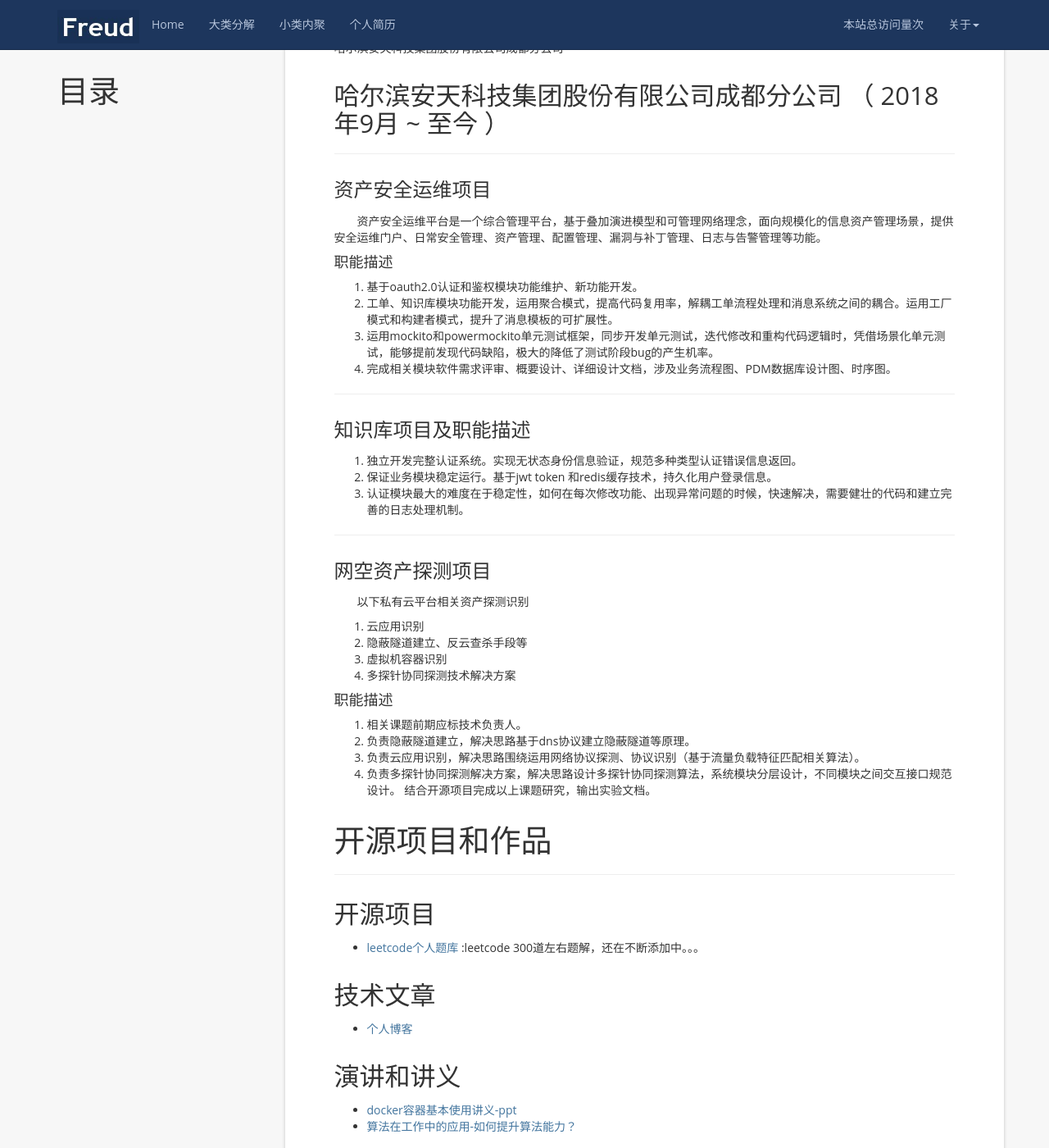
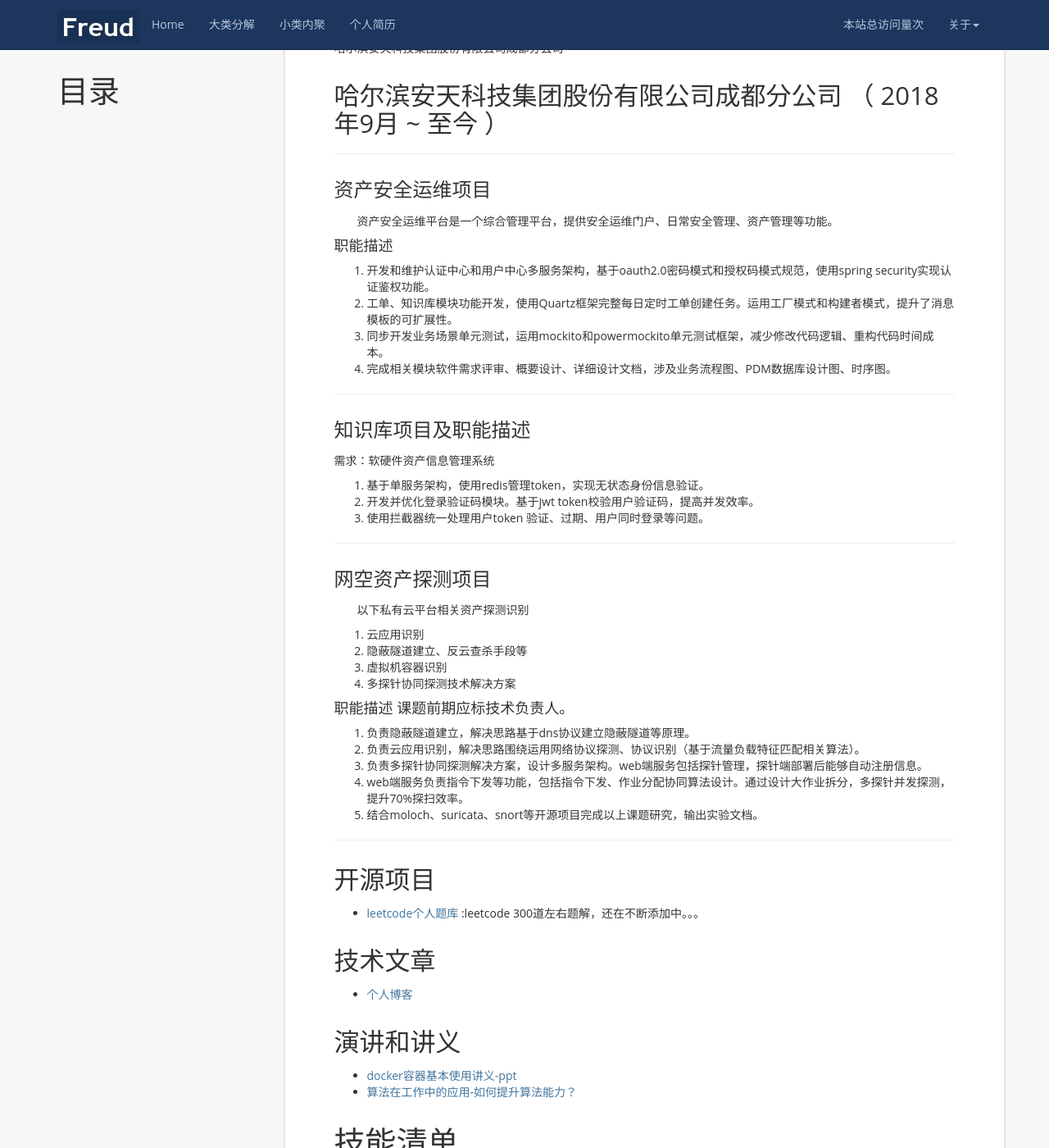
Before and after one commit to eatMelon-Masses/eatMelon-Masses.github.io, a Jekyll site: the page built from yeizi.MD, in a window 1280 px wide and 1400 px high, scrolled down 856 px. Shown: the whole window at 82% size. Built offline with Jekyll 4.4.1, drawn with Linux system fonts in a browser that asks for light colours; nearby versions of some CDN libraries; a script that is not in the unit is left out; comment, search, counter and statistics services are not loaded; some of the changed text lies outside the part shown.

Commit message:
fix: 完善个人负责部分职能描述

```diff
--- a/yeizi.MD
+++ b/yeizi.MD
@@ -28,19 +28,20 @@ permalink: /yiezi/
 
 ***
 ### 资产安全运维项目
-&emsp;&emsp;资产安全运维平台是一个综合管理平台，基于叠加演进模型和可管理网络理念，面向规模化的信息资产管理场景，提供安全运维门户、日常安全管理、资产管理、配置管理、漏洞与补丁管理、日志与告警管理等功能。
+&emsp;&emsp;资产安全运维平台是一个综合管理平台，提供安全运维门户、日常安全管理、资产管理等功能。
 
 #### 职能描述
-1. 基于oauth2.0认证和鉴权模块功能维护、新功能开发。
-2. 工单、知识库模块功能开发，运用聚合模式，提高代码复用率，解耦工单流程处理和消息系统之间的耦合。运用工厂模式和构建者模式，提升了消息模板的可扩展性。
-3. 运用mockito和powermockito单元测试框架，同步开发单元测试，迭代修改和重构代码逻辑时，凭借场景化单元测试，能够提前发现代码缺陷，极大的降低了测试阶段bug的产生机率。
+1. 开发和维护认证中心和用户中心多服务架构，基于oauth2.0密码模式和授权码模式规范，使用spring security实现认证鉴权功能。
+2. 工单、知识库模块功能开发，使用Quartz框架完整每日定时工单创建任务。运用工厂模式和构建者模式，提升了消息模板的可扩展性。
+3. 同步开发业务场景单元测试，运用mockito和powermockito单元测试框架，减少修改代码逻辑、重构代码时间成本。
 4. 完成相关模块软件需求评审、概要设计、详细设计文档，涉及业务流程图、PDM数据库设计图、时序图。
 
 ***
 ### 知识库项目及职能描述
-1. 独立开发完整认证系统。实现无状态身份信息验证，规范多种类型认证错误信息返回。
-2. 保证业务模块稳定运行。基于jwt token 和redis缓存技术，持久化用户登录信息。
-3. 认证模块最大的难度在于稳定性，如何在每次修改功能、出现异常问题的时候，快速解决，需要健壮的代码和建立完善的日志处理机制。
+需求：软硬件资产信息管理系统
+1. 基于单服务架构，使用redis管理token，实现无状态身份信息验证。
+2. 开发并优化登录验证码模块。基于jwt token校验用户验证码，提高并发效率。
+3. 使用拦截器统一处理用户token 验证、过期、用户同时登录等问题。
 
 ***
 ### 网空资产探测项目
@@ -51,14 +52,12 @@ permalink: /yiezi/
 3. 虚拟机容器识别
 4. 多探针协同探测技术解决方案
 
-#### 职能描述
-1. 相关课题前期应标技术负责人。
-2. 负责隐蔽隧道建立，解决思路基于dns协议建立隐蔽隧道等原理。
-3. 负责云应用识别，解决思路围绕运用网络协议探测、协议识别（基于流量负载特征匹配相关算法）。
-4. 负责多探针协同探测解决方案，解决思路设计多探针协同探测算法，系统模块分层设计，不同模块之间交互接口规范设计。
-结合开源项目完成以上课题研究，输出实验文档。
-
-# 开源项目和作品
+#### 职能描述 课题前期应标技术负责人。
+1. 负责隐蔽隧道建立，解决思路基于dns协议建立隐蔽隧道等原理。
+2. 负责云应用识别，解决思路围绕运用网络协议探测、协议识别（基于流量负载特征匹配相关算法）。
+3. 负责多探针协同探测解决方案，设计多服务架构。web端服务包括探针管理，探针端部署后能够自动注册信息。
+4. web端服务负责指令下发等功能，包括指令下发、作业分配协同算法设计。通过设计大作业拆分，多探针并发探测，提升70%探扫效率。
+5. 结合moloch、suricata、snort等开源项目完成以上课题研究，输出实验文档。
 
 ***
 ## 开源项目
@@ -77,16 +76,19 @@ permalink: /yiezi/
 # 技能清单
 
 以下均为我熟练使用的技能
-- **理论基础**: 熟悉java语言、熟悉基础数据结构与算法、熟悉计算机网络（tcp/udp）协议栈、熟练使用linux操作系统，部署应用，日志debug、了解设计模式。
-- **Web开发**：java
+- **理论基础**:
+    1. 熟悉java语言：集合、多线程、同步锁、流、内存模型、gc等
+    2. 熟悉基础数据结构与算法：字符串、数组相关算法，查找、排序、回溯、动态规划、DFS、BFS
+    3. 熟悉计算机网络（tcp/udp）协议栈、熟练使用linux操作系统，部署应用，日志debug
+    4. 熟悉mysql优化
+    5. 了解设计模式
 - **Web框架**：springboot/mybatis
 - **缓存**：redis
 - **消息中间件**：了解kafka
-- **后端工具**：idea/maven/docker/centos/vmware
+- **后端工具**：maven/docker/nginx/wireshark/tcpdump/vmware
 - **数据库相关**：MySQL
 - **版本管理、文档和自动化部署工具**：git/jenkins/jira/禅道
 - **单元测试**：junit/mockito/powermock
-- **云和开放平台**：esxi、docker
 
 # 自我评价
 
```
